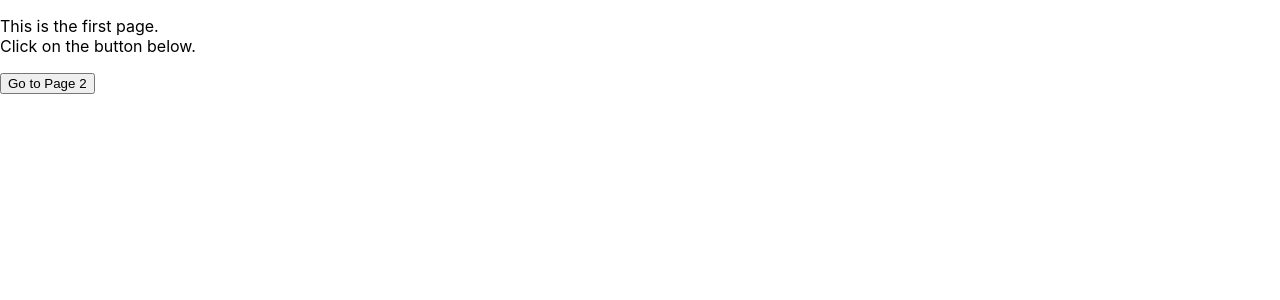
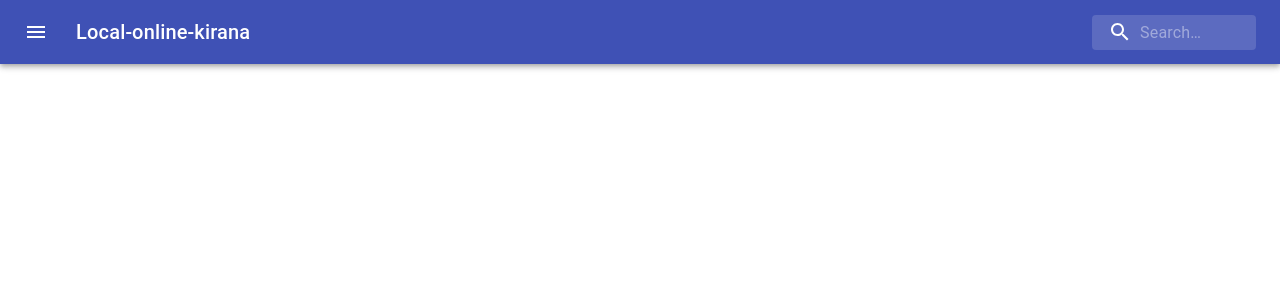
Before and after one commit to mohite-abhi/local-kirana-online, a React (Create React App) app: page / in a window 1280 px wide. Shown: the top 300 px of the page. Built offline with nearby package versions, Linux system fonts and the light colour scheme.

Commit message:
changed header for first page

```diff
--- a/src/App0.js
+++ b/src/App0.js
@@ -1,20 +1,21 @@
 import React from "react";
+import './App.css';
+import Header from "./components/header"
 import {Link } from "react-router-dom";
 
     function Page1() {
 
         return (
-          <div>
-            <p>
-              This is the first page.
-              <br />
-              Click on the button below.
-            </p>
+          <>
+          <Header/>
+          </>
+          /*<div>
+
             <Link to="/shop"><button>
               Go to Page 2
             </button>
             </Link>
-          </div>
+          </div>*/
         );
 
     }
```
